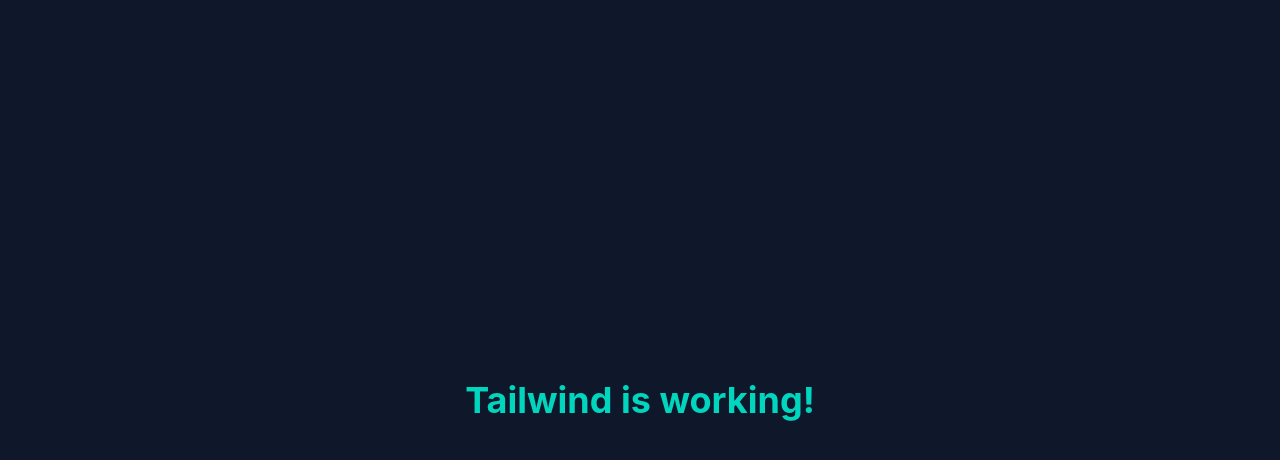
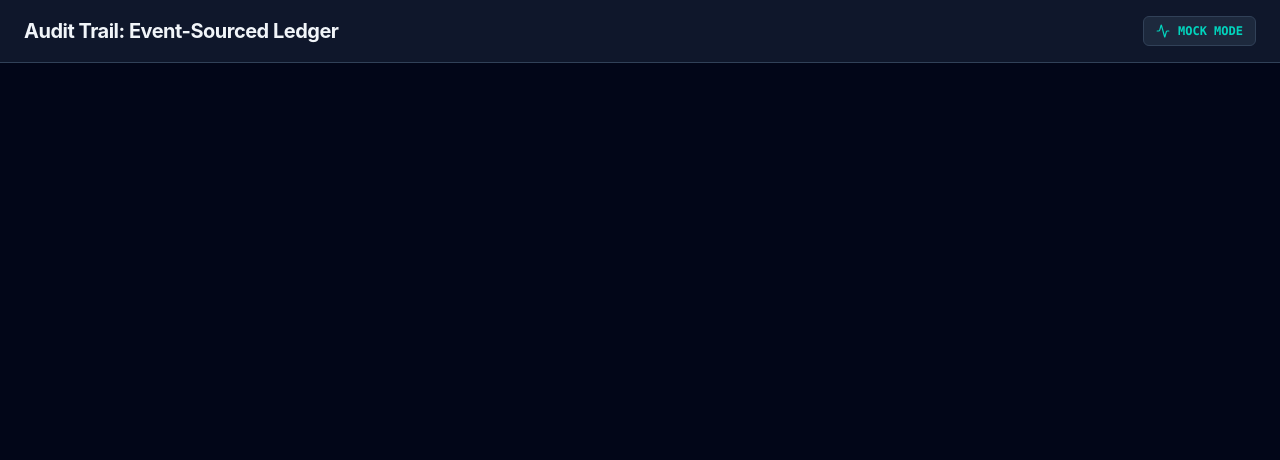
Before and after one commit to satyam1436/Audit-Trail, a React app in the folder frontend/: page / in a window 1280 px wide. Shown: the top 460 px of the page. Built offline with nearby package versions, Linux system fonts and the light colour scheme; the HTML template or start-up script is replaced by a standard one.

Commit message:
feat: implement AppHeader with branding and mock mode indicator

```diff
--- a/frontend/src/App.jsx
+++ b/frontend/src/App.jsx
@@ -1,9 +1,9 @@
+import AppHeader from "./components/common/AppHeader";
+
 function App() {
   return (
-    <div className="min-h-screen bg-slate-900 flex items-center justify-center">
-      <h1 className="text-4xl font-bold text-teal-400">
-        Tailwind is working!
-      </h1>
+    <div className="min-h-screen bg-slate-950">
+      <AppHeader />
     </div>
   );
 }
--- /dev/null
+++ b/frontend/src/components/common/AppHeader.jsx
@@ -0,0 +1,22 @@
+import { Activity } from "lucide-react";
+
+function AppHeader() {
+  return (
+    <header className="w-full bg-slate-900 border-b border-slate-700 px-4 sm:px-6 py-4">
+      <div className="max-w-full flex items-center justify-between flex-wrap gap-2">
+        <h1 className="text-lg sm:text-xl font-bold text-slate-100 tracking-tight">
+          Audit Trail: Event-Sourced Ledger
+        </h1>
+
+        <div className="flex items-center gap-2 bg-slate-800 border border-slate-700 rounded-md px-3 py-1.5">
+          <Activity size={14} className="text-teal-400" />
+          <span className="text-xs font-mono text-teal-400 font-semibold">
+            MOCK MODE
+          </span>
+        </div>
+      </div>
+    </header>
+  );
+}
+
+export default AppHeader;
```
